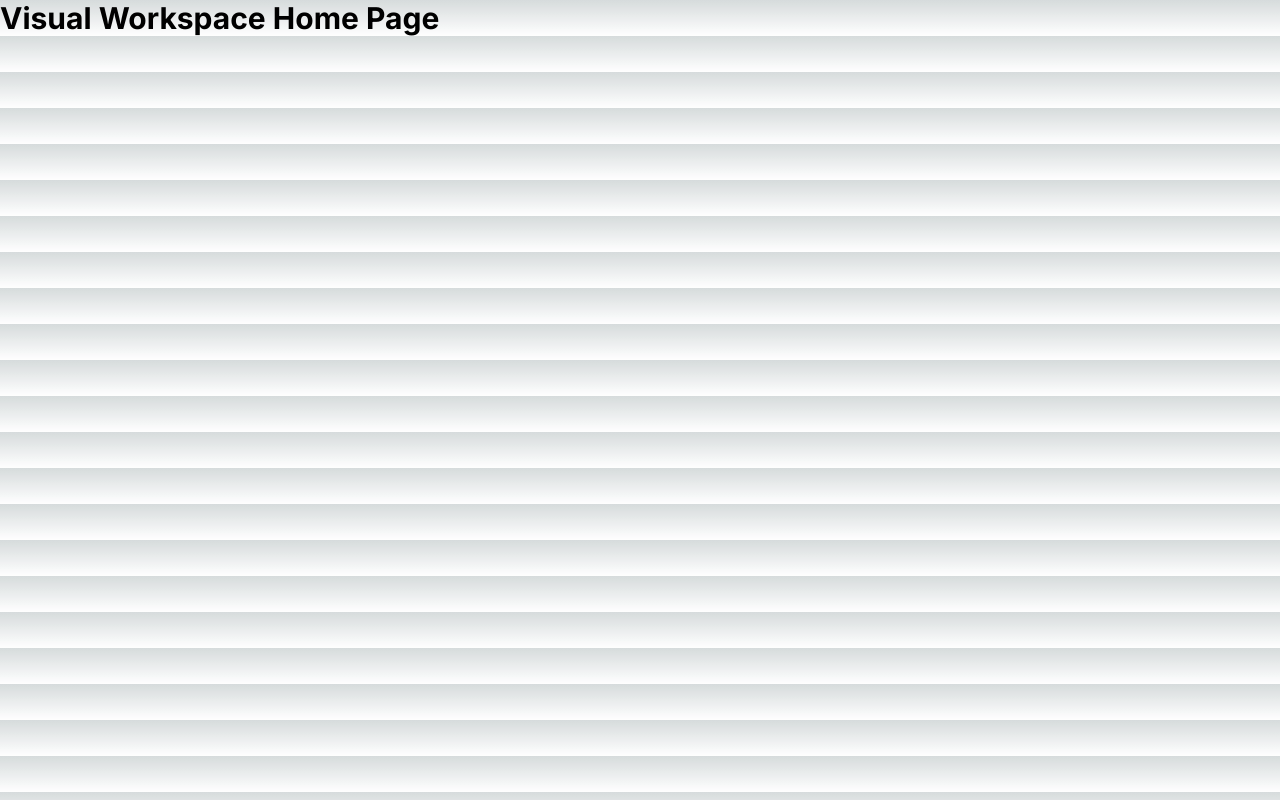
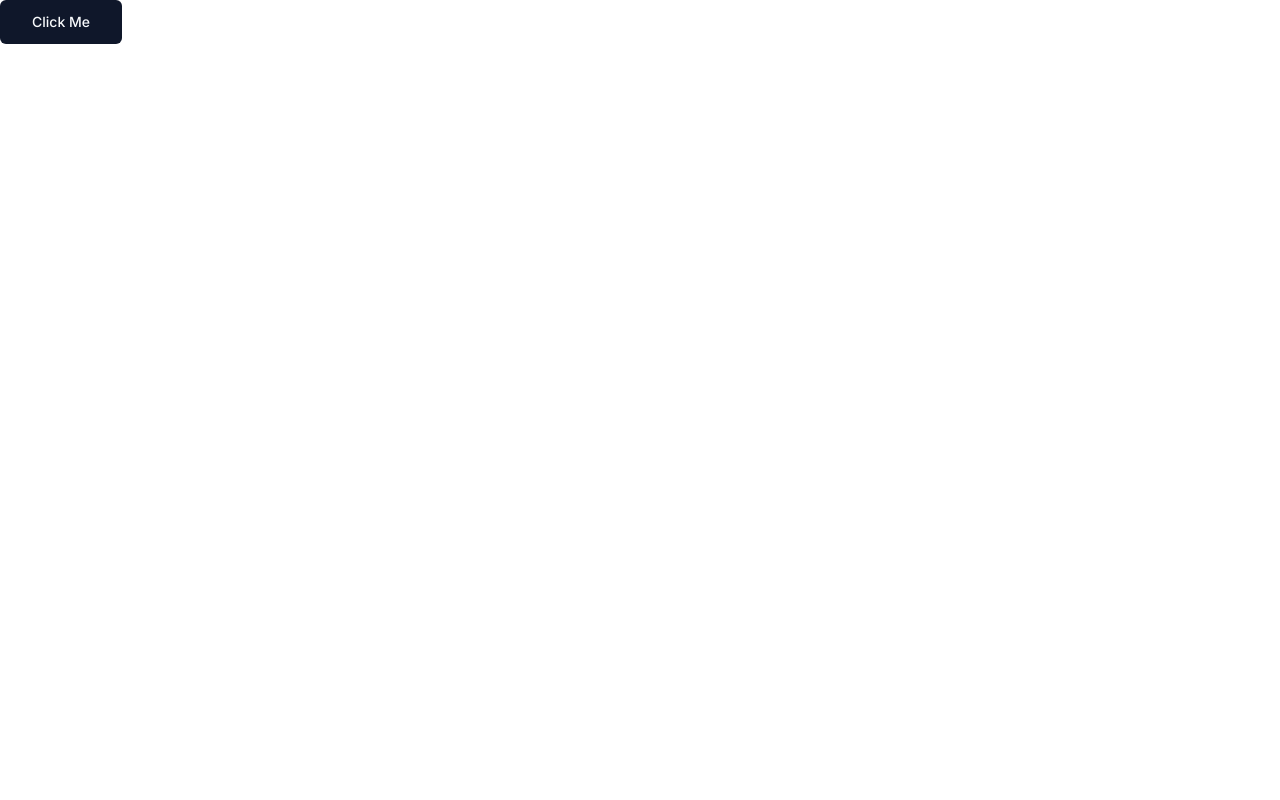
Before and after one commit to MichaelFrieze/visual-workspace-nextjs, a Next.js app: page / in a window 1280 px wide. Built offline with nearby package versions, Linux system fonts and the light colour scheme.

Commit message:
build: install and setup shadcn/ui

```diff
--- a/app/globals.css
+++ b/app/globals.css
@@ -2,32 +2,75 @@
 @tailwind components;
 @tailwind utilities;
 
-:root {
-  --foreground-rgb: 0, 0, 0;
-  --background-start-rgb: 214, 219, 220;
-  --background-end-rgb: 255, 255, 255;
-}
+@layer base {
+  :root {
+    --background: 0 0% 100%;
+    --foreground: 222.2 84% 4.9%;
 
-@media (prefers-color-scheme: dark) {
-  :root {
-    --foreground-rgb: 255, 255, 255;
-    --background-start-rgb: 0, 0, 0;
-    --background-end-rgb: 0, 0, 0;
+    --card: 0 0% 100%;
+    --card-foreground: 222.2 84% 4.9%;
+
+    --popover: 0 0% 100%;
+    --popover-foreground: 222.2 84% 4.9%;
+
+    --primary: 222.2 47.4% 11.2%;
+    --primary-foreground: 210 40% 98%;
+
+    --secondary: 210 40% 96.1%;
+    --secondary-foreground: 222.2 47.4% 11.2%;
+
+    --muted: 210 40% 96.1%;
+    --muted-foreground: 215.4 16.3% 46.9%;
+
+    --accent: 210 40% 96.1%;
+    --accent-foreground: 222.2 47.4% 11.2%;
+
+    --destructive: 0 84.2% 60.2%;
+    --destructive-foreground: 210 40% 98%;
+
+    --border: 214.3 31.8% 91.4%;
+    --input: 214.3 31.8% 91.4%;
+    --ring: 222.2 84% 4.9%;
+
+    --radius: 0.5rem;
+  }
+
+  .dark {
+    --background: 222.2 84% 4.9%;
+    --foreground: 210 40% 98%;
+
+    --card: 222.2 84% 4.9%;
+    --card-foreground: 210 40% 98%;
+
+    --popover: 222.2 84% 4.9%;
+    --popover-foreground: 210 40% 98%;
+
+    --primary: 210 40% 98%;
+    --primary-foreground: 222.2 47.4% 11.2%;
+
+    --secondary: 217.2 32.6% 17.5%;
+    --secondary-foreground: 210 40% 98%;
+
+    --muted: 217.2 32.6% 17.5%;
+    --muted-foreground: 215 20.2% 65.1%;
+
+    --accent: 217.2 32.6% 17.5%;
+    --accent-foreground: 210 40% 98%;
+
+    --destructive: 0 62.8% 30.6%;
+    --destructive-foreground: 210 40% 98%;
+
+    --border: 217.2 32.6% 17.5%;
+    --input: 217.2 32.6% 17.5%;
+    --ring: 212.7 26.8% 83.9%;
   }
 }
 
-body {
-  color: rgb(var(--foreground-rgb));
-  background: linear-gradient(
-      to bottom,
-      transparent,
-      rgb(var(--background-end-rgb))
-    )
-    rgb(var(--background-start-rgb));
-}
-
-@layer utilities {
-  .text-balance {
-    text-wrap: balance;
+@layer base {
+  * {
+    @apply border-border;
+  }
+  body {
+    @apply bg-background text-foreground;
   }
 }
--- a/app/page.tsx
+++ b/app/page.tsx
@@ -1,9 +1,9 @@
-import Image from "next/image";
+import { Button } from "@/components/ui/button";
 
 export default function Home() {
   return (
     <div>
-      <h1 className="text-3xl font-bold">Visual Workspace Home Page</h1>
+      <Button size={"lg"}>Click Me</Button>
     </div>
   );
 }
--- /dev/null
+++ b/components/ui/button.tsx
@@ -0,0 +1,56 @@
+import * as React from "react"
+import { Slot } from "@radix-ui/react-slot"
+import { cva, type VariantProps } from "class-variance-authority"
+
+import { cn } from "@/lib/utils"
+
+const buttonVariants = cva(
+  "inline-flex items-center justify-center whitespace-nowrap rounded-md text-sm font-medium ring-offset-background transition-colors focus-visible:outline-none focus-visible:ring-2 focus-visible:ring-ring focus-visible:ring-offset-2 disabled:pointer-events-none disabled:opacity-50",
+  {
+    variants: {
+      variant: {
+        default: "bg-primary text-primary-foreground hover:bg-primary/90",
+        destructive:
+          "bg-destructive text-destructive-foreground hover:bg-destructive/90",
+        outline:
+          "border border-input bg-background hover:bg-accent hover:text-accent-foreground",
+        secondary:
+          "bg-secondary text-secondary-foreground hover:bg-secondary/80",
+        ghost: "hover:bg-accent hover:text-accent-foreground",
+        link: "text-primary underline-offset-4 hover:underline",
+      },
+      size: {
+        default: "h-10 px-4 py-2",
+        sm: "h-9 rounded-md px-3",
+        lg: "h-11 rounded-md px-8",
+        icon: "h-10 w-10",
+      },
+    },
+    defaultVariants: {
+      variant: "default",
+      size: "default",
+    },
+  }
+)
+
+export interface ButtonProps
+  extends React.ButtonHTMLAttributes<HTMLButtonElement>,
+    VariantProps<typeof buttonVariants> {
+  asChild?: boolean
+}
+
+const Button = React.forwardRef<HTMLButtonElement, ButtonProps>(
+  ({ className, variant, size, asChild = false, ...props }, ref) => {
+    const Comp = asChild ? Slot : "button"
+    return (
+      <Comp
+        className={cn(buttonVariants({ variant, size, className }))}
+        ref={ref}
+        {...props}
+      />
+    )
+  }
+)
+Button.displayName = "Button"
+
+export { Button, buttonVariants }
--- /dev/null
+++ b/lib/utils.ts
@@ -0,0 +1,6 @@
+import { type ClassValue, clsx } from "clsx"
+import { twMerge } from "tailwind-merge"
+
+export function cn(...inputs: ClassValue[]) {
+  return twMerge(clsx(inputs))
+}
--- a/tailwind.config.ts
+++ b/tailwind.config.ts
@@ -1,20 +1,80 @@
-import type { Config } from "tailwindcss";
+import type { Config } from "tailwindcss"
 
-const config: Config = {
+const config = {
+  darkMode: ["class"],
   content: [
-    "./pages/**/*.{js,ts,jsx,tsx,mdx}",
-    "./components/**/*.{js,ts,jsx,tsx,mdx}",
-    "./app/**/*.{js,ts,jsx,tsx,mdx}",
-  ],
+    './pages/**/*.{ts,tsx}',
+    './components/**/*.{ts,tsx}',
+    './app/**/*.{ts,tsx}',
+    './src/**/*.{ts,tsx}',
+	],
+  prefix: "",
   theme: {
+    container: {
+      center: true,
+      padding: "2rem",
+      screens: {
+        "2xl": "1400px",
+      },
+    },
     extend: {
-      backgroundImage: {
-        "gradient-radial": "radial-gradient(var(--tw-gradient-stops))",
-        "gradient-conic":
-          "conic-gradient(from 180deg at 50% 50%, var(--tw-gradient-stops))",
+      colors: {
+        border: "hsl(var(--border))",
+        input: "hsl(var(--input))",
+        ring: "hsl(var(--ring))",
+        background: "hsl(var(--background))",
+        foreground: "hsl(var(--foreground))",
+        primary: {
+          DEFAULT: "hsl(var(--primary))",
+          foreground: "hsl(var(--primary-foreground))",
+        },
+        secondary: {
+          DEFAULT: "hsl(var(--secondary))",
+          foreground: "hsl(var(--secondary-foreground))",
+        },
+        destructive: {
+          DEFAULT: "hsl(var(--destructive))",
+          foreground: "hsl(var(--destructive-foreground))",
+        },
+        muted: {
+          DEFAULT: "hsl(var(--muted))",
+          foreground: "hsl(var(--muted-foreground))",
+        },
+        accent: {
+          DEFAULT: "hsl(var(--accent))",
+          foreground: "hsl(var(--accent-foreground))",
+        },
+        popover: {
+          DEFAULT: "hsl(var(--popover))",
+          foreground: "hsl(var(--popover-foreground))",
+        },
+        card: {
+          DEFAULT: "hsl(var(--card))",
+          foreground: "hsl(var(--card-foreground))",
+        },
+      },
+      borderRadius: {
+        lg: "var(--radius)",
+        md: "calc(var(--radius) - 2px)",
+        sm: "calc(var(--radius) - 4px)",
+      },
+      keyframes: {
+        "accordion-down": {
+          from: { height: "0" },
+          to: { height: "var(--radix-accordion-content-height)" },
+        },
+        "accordion-up": {
+          from: { height: "var(--radix-accordion-content-height)" },
+          to: { height: "0" },
+        },
+      },
+      animation: {
+        "accordion-down": "accordion-down 0.2s ease-out",
+        "accordion-up": "accordion-up 0.2s ease-out",
       },
     },
   },
-  plugins: [],
-};
-export default config;
+  plugins: [require("tailwindcss-animate")],
+} satisfies Config
+
+export default config
```
Also changed, not shown: package.json (+7 -1 lines), components.json (added), 1 other file (tests, documents, lock files or other folders).
